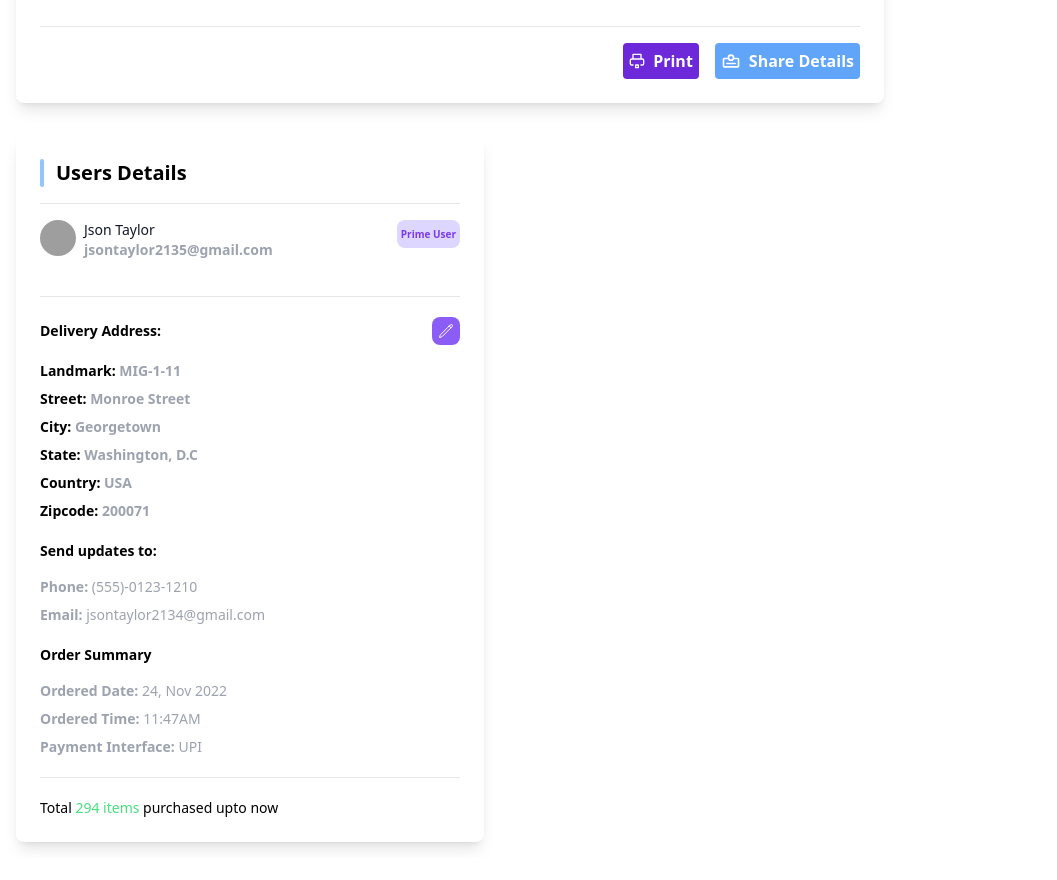
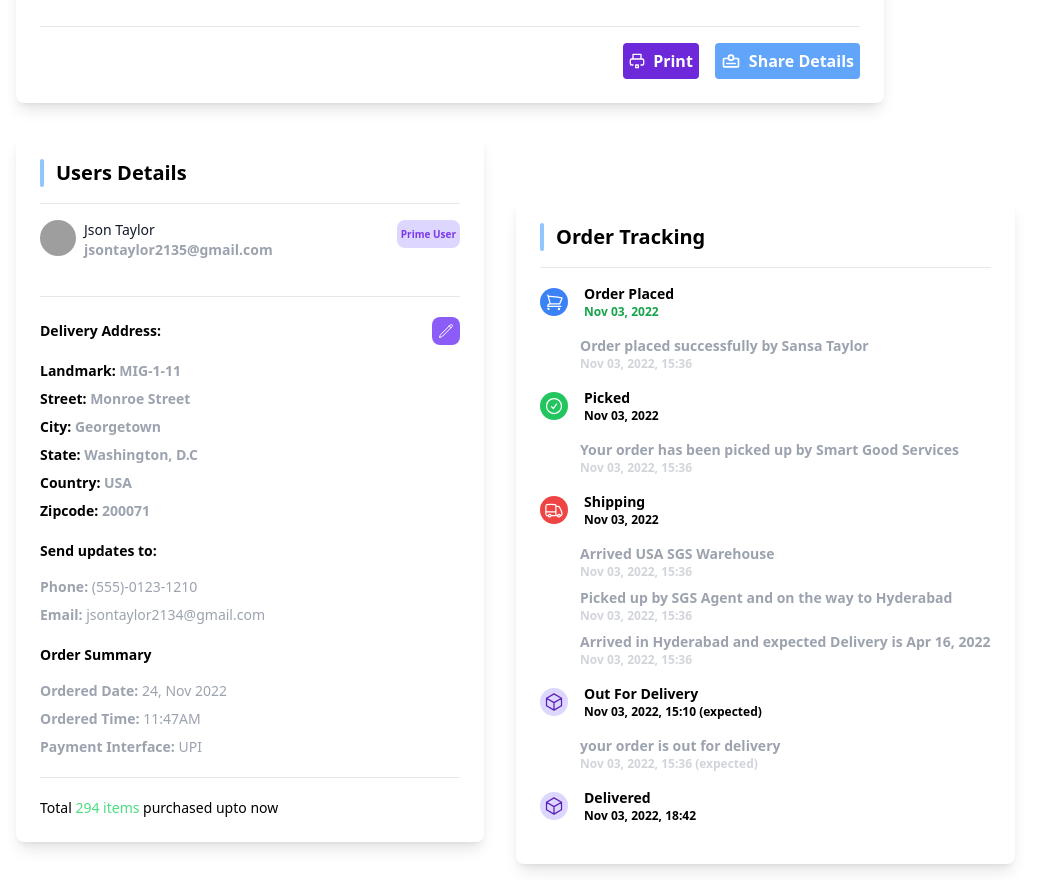
Before and after one commit to jyotirmaygithub/components, a React (Create React App) app: page /orderDetails in a window 1280 px wide. Shown: the part 602-1482 px from the top of the page, without its empty margins (0-1057 px from the left). Before the commit the page ends 1460 px from the top, so only its background shows below. Built offline with nearby package versions, Linux system fonts and the light colour scheme; grey boxes are pictures that could not be loaded.

Commit message:
feat : order tracking

```diff
--- /dev/null
+++ b/src/components/orderDetails/orderTrack.js
@@ -0,0 +1,65 @@
+// src/pages/AdminPage.jsx
+
+import React from "react";
+// import UserDetailsBox from "../../layout/orderDetails/user";
+import OrderTrackingBox from "../../layout/orderDetails/orderTrack";
+
+const AdminPage = () => {
+  const trackingData = [
+    {
+      status: "Order Placed",
+      date: "Nov 03, 2022",
+      message: "Order placed successfully by Sansa Taylor",
+      timestamp: "Nov 03, 2022, 15:36",
+    },
+    {
+      status: "Picked",
+      date: "Nov 03, 2022",
+      message: "Your order has been picked up by Smart Good Services",
+      timestamp: "Nov 03, 2022, 15:36",
+    },
+    {
+      status: "Shipping",
+      events: [
+        {
+          date: "Nov 03, 2022",
+          message: "Arrived USA SGS Warehouse",
+          timestamp: "Nov 03, 2022, 15:36",
+        },
+        {
+          date: "Nov 03, 2022",
+          message: "Picked up by SGS Agent and on the way to Hyderabad",
+          timestamp: "Nov 03, 2022, 15:36",
+        },
+        {
+          date: "Nov 03, 2022",
+          message: "Arrived in Hyderabad and expected Delivery is Apr 16, 2022",
+          timestamp: "Nov 03, 2022, 15:36",
+        },
+      ],
+    },
+    {
+      status: "Out For Delivery",
+      date: "Nov 03, 2022, 15:10 (expected)",
+      message: "your order is out for delivery",
+      timestamp: "Nov 03, 2022, 15:36 (expected)",
+    },
+    {
+      status: "Delivered",
+      date: "Nov 03, 2022, 18:42",
+      message: "",
+      timestamp: "",
+    },
+  ];
+
+
+  return (
+    <div className="space-y-8">
+      <div className="w-[500px] p-4">
+      </div>
+      <OrderTrackingBox trackingData={trackingData} />
+    </div>
+  );
+};
+
+export default AdminPage;
--- /dev/null
+++ b/src/layout/orderDetails/orderTrack.js
@@ -0,0 +1,116 @@
+// src/components/OrderTrackingBox.jsx
+
+import React, { useState, useEffect } from "react";
+import {
+  CheckCircleIcon,
+  TruckIcon,
+  ShoppingCartIcon,
+  CubeIcon,
+} from "@heroicons/react/24/outline";
+
+const OrderTrackingBox = ({ trackingData }) => {
+  const [expandedIndexes, setExpandedIndexes] = useState([]);
+
+  // Initialize expandedIndexes to have all indexes at the start
+  useEffect(() => {
+    const allIndexes = trackingData.map((_, index) => index);
+    setExpandedIndexes(allIndexes);
+  }, [trackingData]);
+
+  const toggleExpand = (index) => {
+    if (expandedIndexes.includes(index)) {
+      // Remove index from expandedIndexes
+      setExpandedIndexes(expandedIndexes.filter((item) => item !== index));
+    } else {
+      // Add index to expandedIndexes
+      setExpandedIndexes([...expandedIndexes, index]);
+    }
+  };
+
+  const getStatusIcon = (status) => {
+    switch (status) {
+      case "Order Placed":
+        return (
+          <ShoppingCartIcon className="h-7 text-white bg-blue-500 p-1 rounded-full" />
+        );
+      case "Picked":
+        return (
+          <CheckCircleIcon className="h-7 text-white bg-green-500 p-1 rounded-full" />
+        );
+      case "Shipping":
+        return (
+          <TruckIcon className="h-7 text-white bg-red-500 p-1 rounded-full" />
+        );
+      case "Out For Delivery":
+        return (
+          <CubeIcon className="h-7 text-violet-800 bg-violet-200 p-1 rounded-full" />
+        );
+      case "Delivered":
+        return (
+          <CubeIcon className="h-7 text-violet-800 bg-violet-200 p-1 rounded-full" />
+        );
+      default:
+        return (
+          <CheckCircleIcon className="h-7 text-white bg-green-500 p-1 rounded-full" />
+        );
+    }
+  };
+
+  return (
+    <div className="w-full p-4">
+      <div className="p-6 rounded-lg shadow-lg flex-col space-y-4 bg-white font-semibold">
+        <div className="flex justify-between items-center relative">
+          <div className="border-l-4 rounded-lg border-blue-300 h-full absolute left-0 top-0"></div>
+          <h1 className="text-xl font-bold pl-4">Order Tracking</h1>
+        </div>
+        <hr />
+        {trackingData.map((event, index) => (
+          <div key={index} className="flex flex-col space-y-2 text-sm">
+            <div
+              className="flex items-center space-x-4 cursor-pointer"
+              onClick={() => toggleExpand(index)}
+            >
+              {getStatusIcon(event.status)}
+              <div className="flex-col justify-start">
+                <p className="">{event.status}</p>
+                <p
+                  className={`${
+                    event.status === "Order Placed" && "text-green-600"
+                  } text-xs`}
+                >
+                  {event.date || (event.events && event.events[0].date)}
+                </p>
+              </div>
+            </div>
+            <div
+              className={`pl-8 pt-2 space-y-2 ml-2 overflow-hidden transition-height duration-300 ${
+                expandedIndexes.includes(index)
+                  ? "h-auto max-h-[500px]"
+                  : "max-h-0"
+              }`}
+            >
+              {event.events &&
+                expandedIndexes.includes(index) &&
+                event.events.map((subEvent, subIndex) => (
+                  <div key={subIndex}>
+                    <div className="text-gray-400">{subEvent.message}</div>
+                    <div className="text-gray-300 text-xs">
+                      {subEvent.timestamp}
+                    </div>
+                  </div>
+                ))}
+              {!event.events && expandedIndexes.includes(index) && (
+                <div>
+                  <div className="text-gray-400">{event.message}</div>
+                  <div className="text-gray-300 text-xs">{event.timestamp}</div>
+                </div>
+              )}
+            </div>
+          </div>
+        ))}
+      </div>
+    </div>
+  );
+};
+
+export default OrderTrackingBox;
--- a/src/pages/orderDetails.js
+++ b/src/pages/orderDetails.js
@@ -1,12 +1,14 @@
 import React from 'react'
 import CheckOutBox from "../components/checkOutBox"
 import User from "../components/orderDetails/user"
+import OrderTracking from '../components/orderDetails/orderTrack'
 
 export default function orderDetails() {
   return (
     <div className='flex flex-wrap'>
       <CheckOutBox/>
       <User/>
+      <OrderTracking/>
     </div>
   )
 }
```
